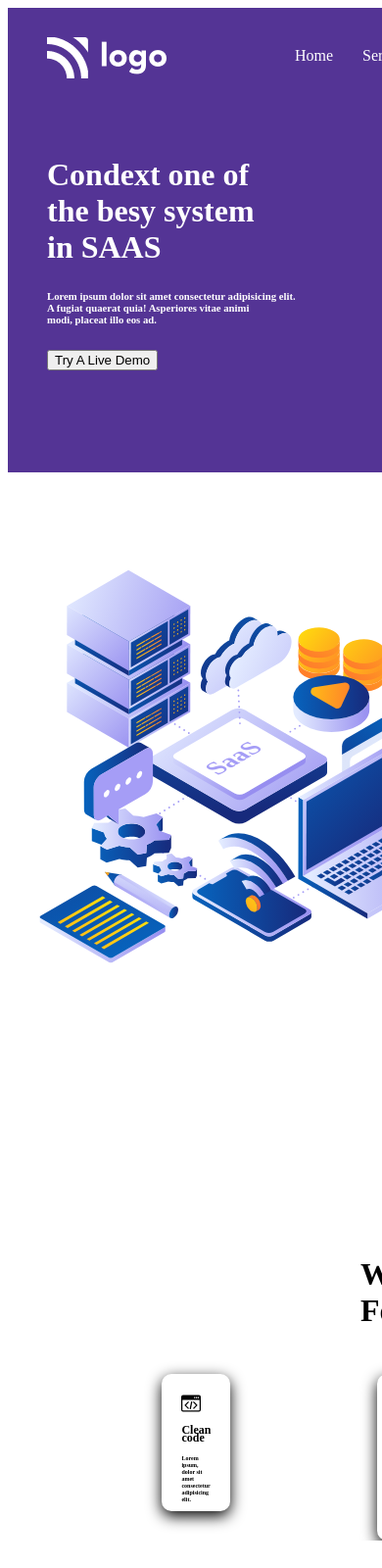
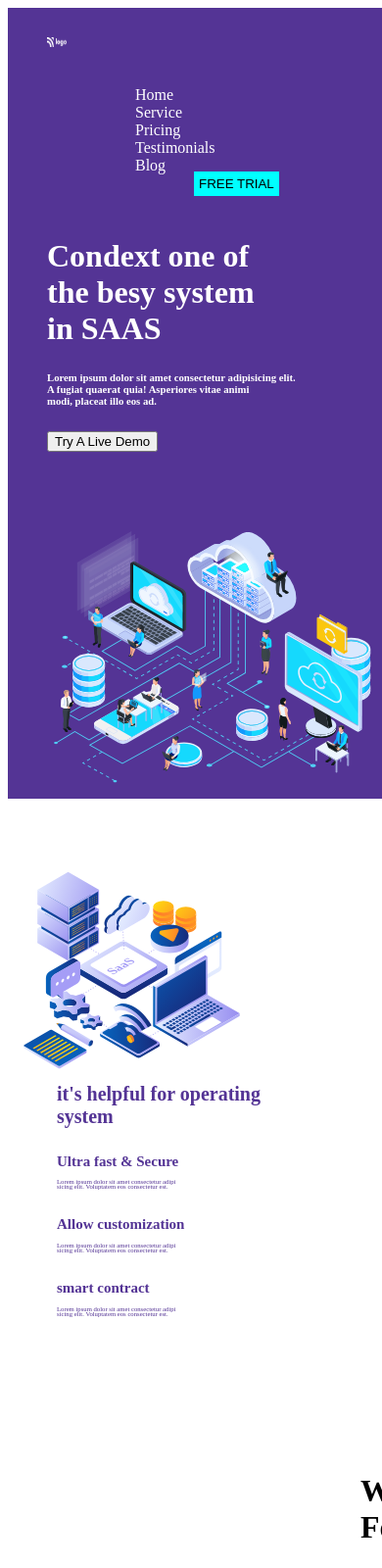
Before and after one commit to MANIPIYUSH/ineuron-Assignment13, a plain HTML site: page index.html in a window 390 px wide. Shown: the top 1600 px of the page at 98% size. Before the commit the page ends 1572 px from the top, so only its background shows below. Drawn offline with Linux system fonts and the light colour scheme.

Commit message:
update for responsiveness

```diff
--- a/style.css
+++ b/style.css
@@ -140,3 +140,47 @@
 
 
 }
+
+
+@media screen and (max-width: 480px) {
+
+    .navbar{
+        display: flex;
+        flex-direction: column;
+    }
+    .navbar img{
+
+        margin-left: 40px;
+        margin-top: 30px;
+        height: 10px;width: 20px;
+    }
+    .rightimg img{
+
+        height: 300px;width: 400px;
+        margin-left: 10px;margin-top: 50px;
+
+   }
+
+   .leftsideimg{
+
+    height: 100px;width: 250px;margin-top: 50px;
+}
+.rightsidetext{
+
+     margin-left: 50px;
+     font-size: 10px;
+     margin-top: 140px;color: #543495;
+}
+.boxx{
+
+    display: flex;
+    flex-direction: column;
+    /* margin-left: 100px; */
+}
+.part3.textbottom
+{
+ margin-left: -150px;
+ margin-top: -100px;color: #543495;
+
+}
+  }
```
